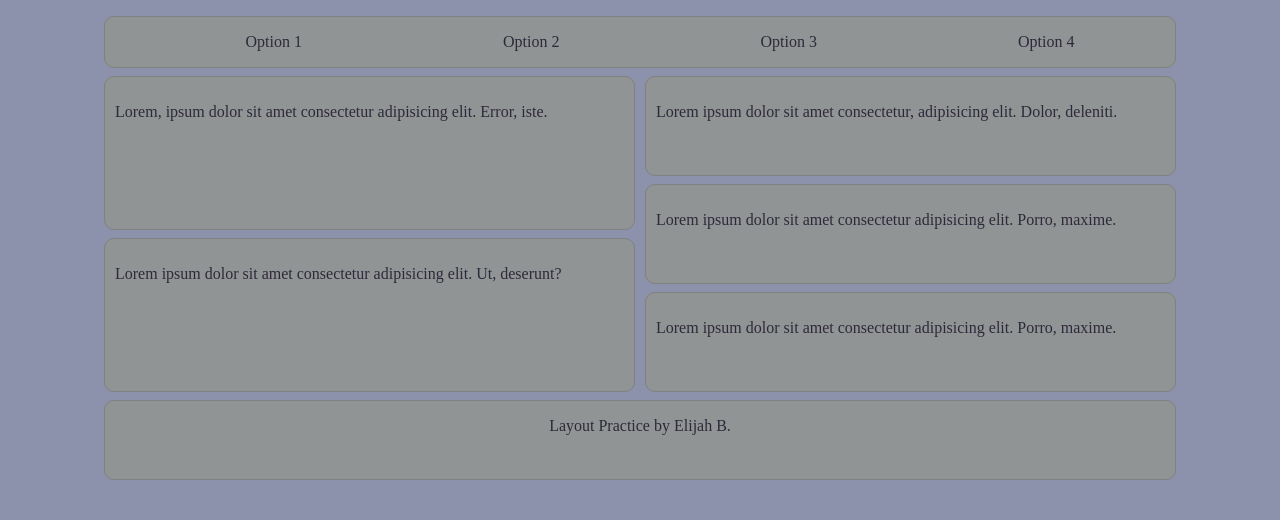
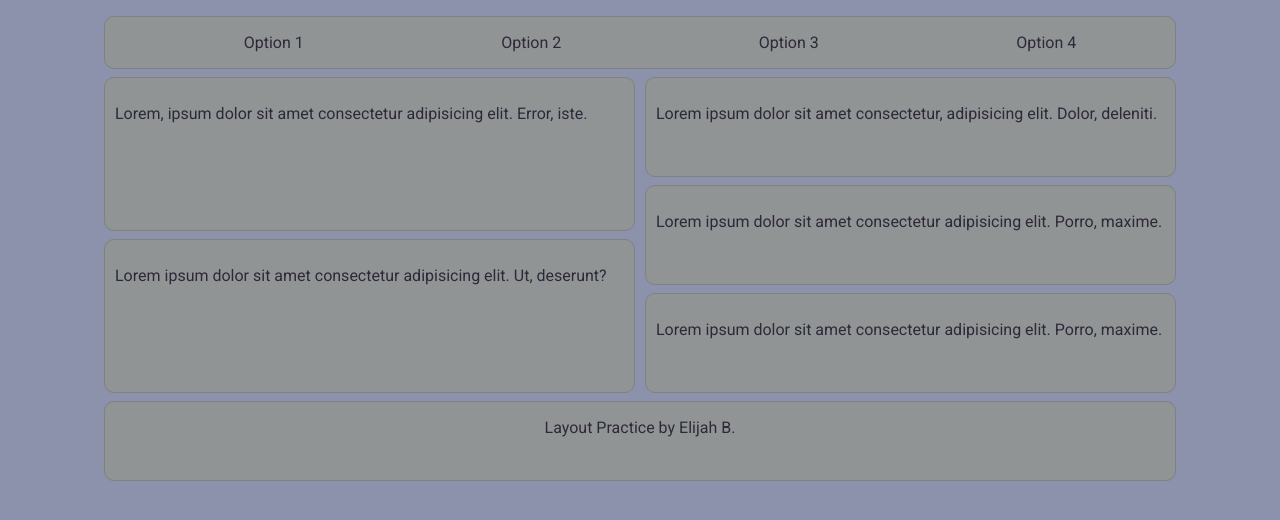
Before and after one commit to elib1262/Layout-Demo, a plain HTML site: page index.html in a window 1280 px wide. Drawn offline with Linux system fonts and the light colour scheme.

Commit message:
Added Custom Font

```diff
--- a/index.html
+++ b/index.html
@@ -3,6 +3,9 @@
 <head>
     <meta charset="UTF-8">
     <meta name="viewport" content="width=device-width, initial-scale=1.0">
+    <link rel="preconnect" href="https://fonts.googleapis.com">
+    <link rel="preconnect" href="https://fonts.gstatic.com" crossorigin>
+    <link href="https://fonts.googleapis.com/css2?family=Roboto&display=swap" rel="stylesheet">
     <link rel="stylesheet" href="style.css">
     <title>Layout Practice</title>
 </head>
--- a/style.css
+++ b/style.css
@@ -8,10 +8,12 @@
     --border-color: gray;
     --text-color: #2e293a;
     --text-color-alternative: #F8F8FF;
+    --main-font: 'Roboto', sans-serif;
 }
 
 body {
     background: var(--background);
+    font-family: var(--main-font);
     color: var(--text-color);
 }
 
```
